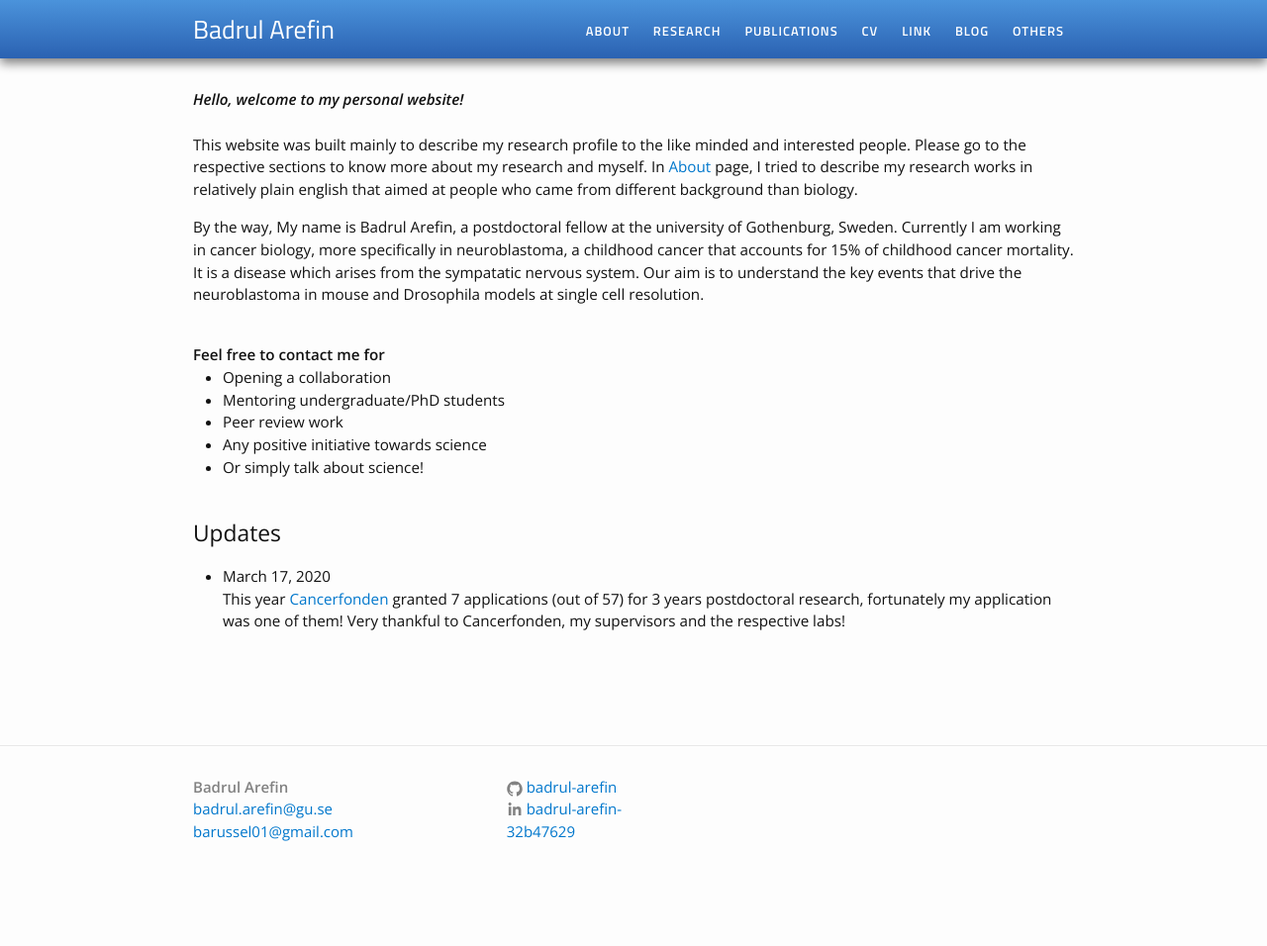
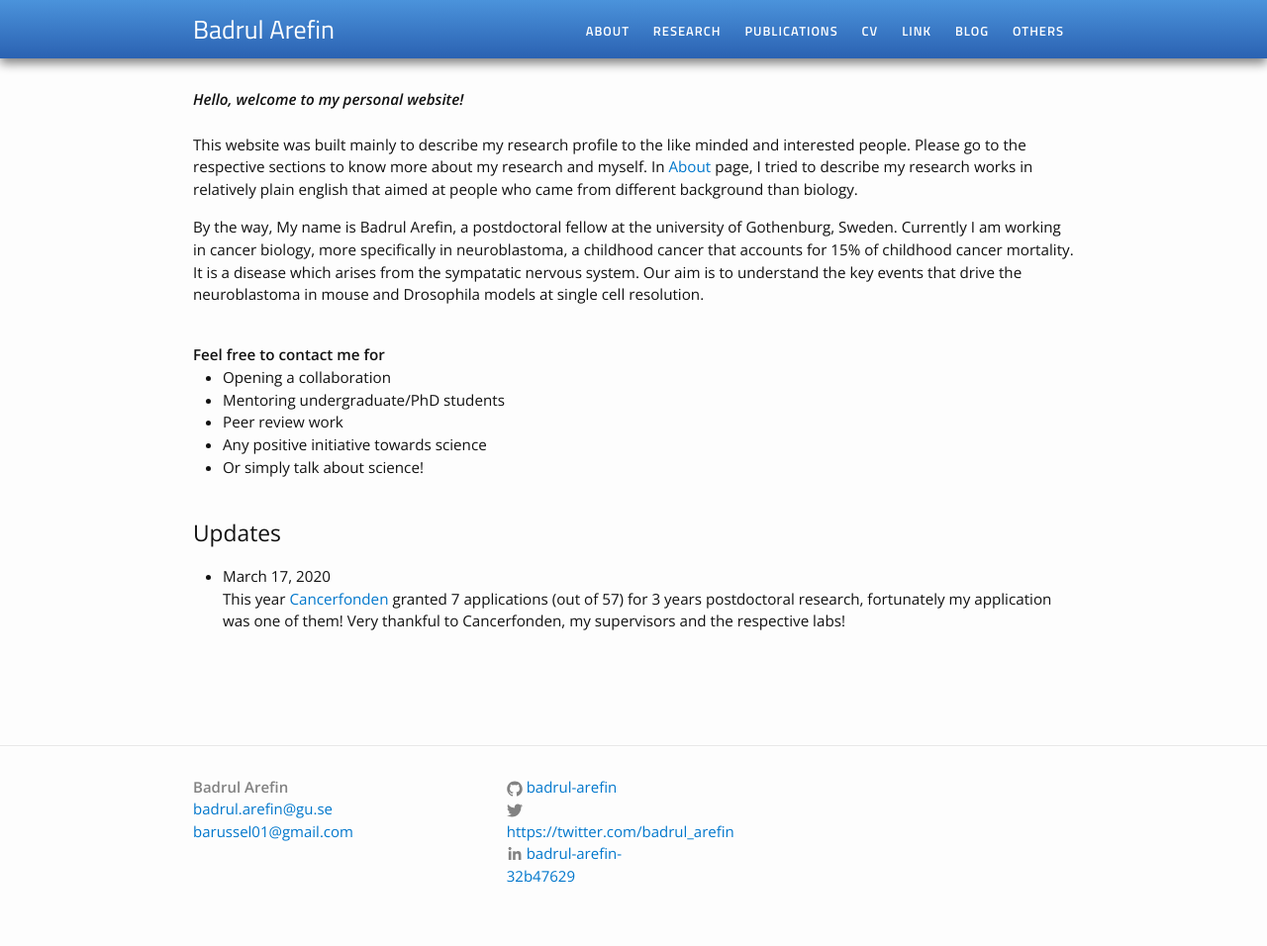
Before and after one commit to Badrul-Arefin/badrul-arefin.github.io, a Jekyll site: the page built from index.html, in a window 1280 px wide. Shown: the whole page at 99% size. Built offline with Jekyll 4.4.1, drawn with Linux system fonts in a browser that asks for light colours; before the commit the page ends 911 px from its top, so only the background shows below that; some of the changed lines change nothing that is shown.

Commit message:
Update _config.yml

```diff
--- a/_config.yml
+++ b/_config.yml
@@ -13,6 +13,8 @@ url: "https://badrul-arefin.github.io" # the base hostname & protocol for your s
 github_username: badrul-arefin
 linkedin_username: badrul-arefin-32b47629
 # feel free to add other links here; you will have to add the SVG icon in _layouts/footer.html
+twitter_username: https://twitter.com/badrul_arefin
+orcid_username: https://orcid.org/0000-0003-1117-9125
 
 # Build settings
 markdown: kramdown
```
